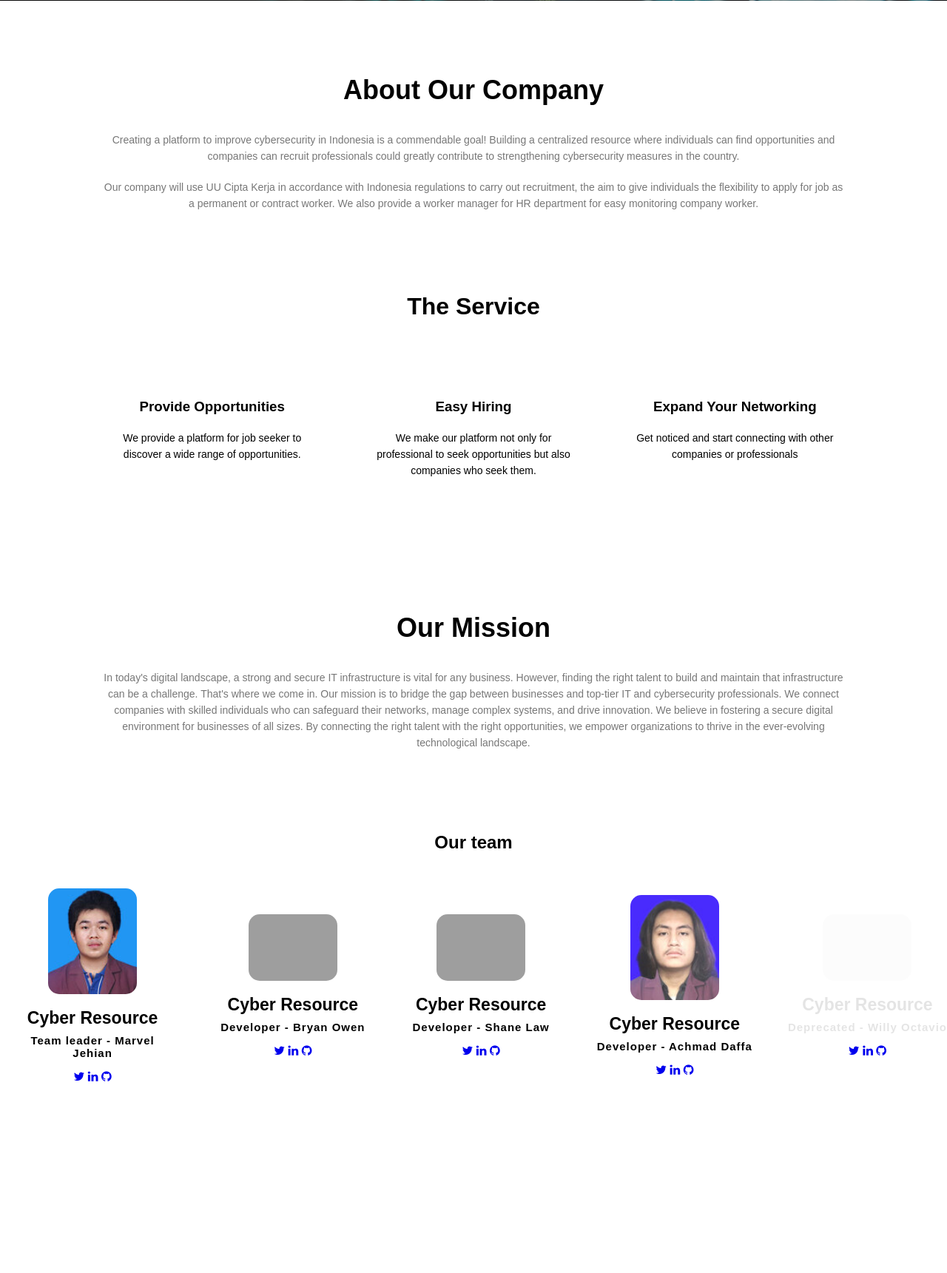
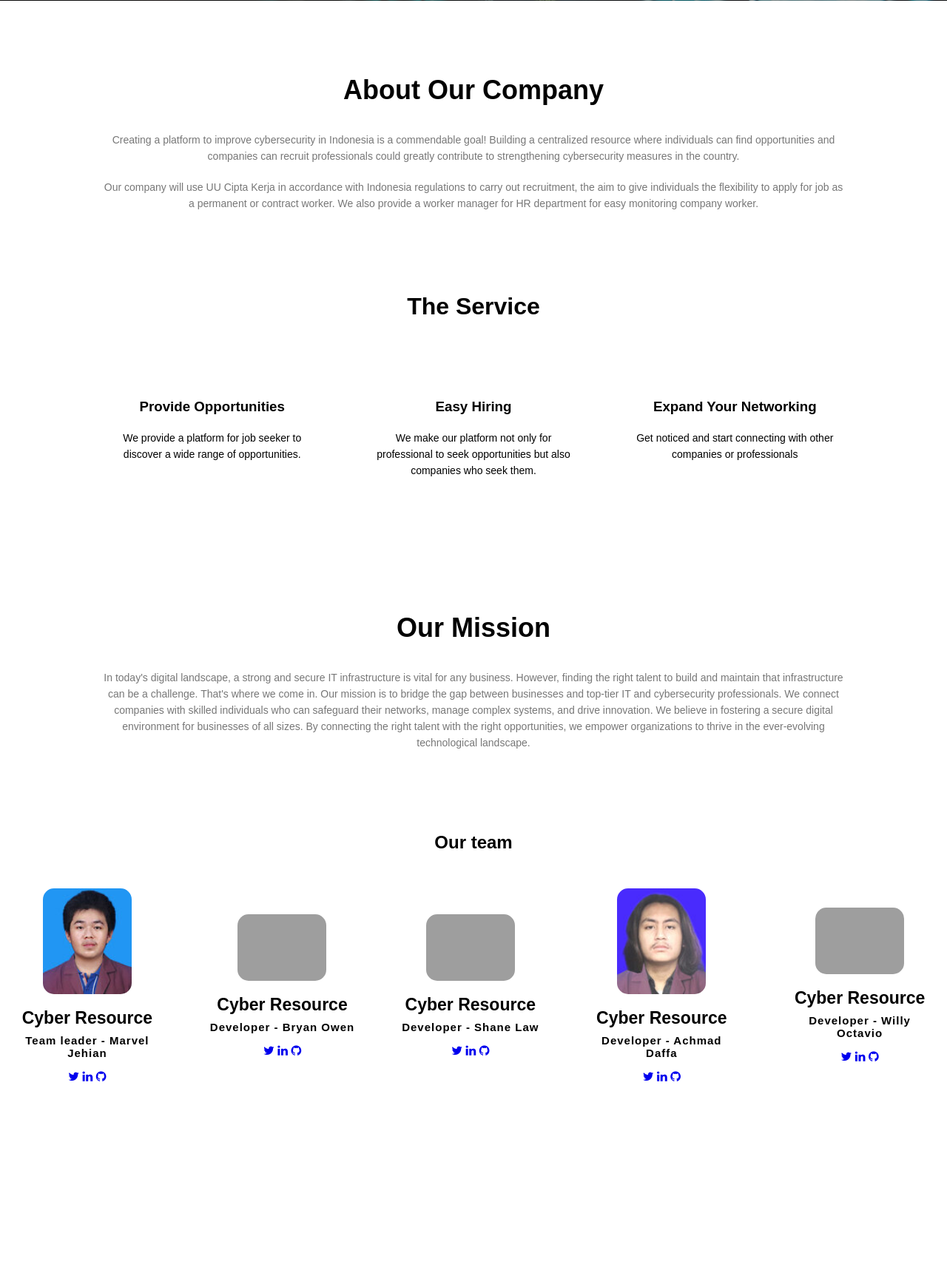
Before and after one commit to thinkabtwen/SecProg, a PHP site: page /main/html/MainHomePage.html in a window 1280 px wide. Shown: the part 799-2520 px from the top of the page at 74% size. Run offline with PHP 8.4, Linux system fonts and the light colour scheme; grey boxes are pictures that could not be loaded.

Commit message:
Adding final touches

```diff
--- a/main/css/MainHomePageStyle.css
+++ b/main/css/MainHomePageStyle.css
@@ -288,29 +288,6 @@ nav .fa{
     letter-spacing: 1px;
 }
 
-.team-box-2 img{
-    width: 120px;
-    height: auto;
-    border-radius: 15px;
-    margin-bottom: 15px;
-    opacity: 0.02;
-}
-
-.team-box-2 h3{
-    font-size: 23px;
-    font-weight: 600;
-    margin-bottom: 8px;
-    opacity: 0.1;
-}
-
-.team-box-2 h5{
-    font-size: 15px;
-    font-weight: 600;
-    margin-bottom: 15px;
-    letter-spacing: 1px;
-    opacity: 0.1;
-}
-
 footer {
   text-align: center;
   padding: 30px;
--- a/main/html/MainHomePage.html
+++ b/main/html/MainHomePage.html
@@ -110,7 +110,7 @@
             </div>
 
             <div class="team-box">
-                <img src="../../Image/daffa.jpg" alt="shane">
+                <img src="../../Image/daffa.jpg" alt="daffa">
                 <h3>Cyber Resource</h3>
                 <h5>Developer - Achmad Daffa</h5>
                 <div class="team-icon">
@@ -120,10 +120,10 @@
                 </div>
             </div>
 
-            <div class="team-box-2">
-                <img src="../../Image/willi-deprecated.jpg" alt="shane">
+            <div class="team-box">
+                <img src="../../Image/willi.jpg" alt="willi">
                 <h3>Cyber Resource</h3>
-                <h5>Deprecated - Willy Octavio</h5>
+                <h5>Developer - Willy Octavio</h5>
                 <div class="team-icon">
                     <a href="#"><i class="fa fa-twitter" aria-hidden="true"></i></a>
                     <a href="#"><i class="fa fa-linkedin" aria-hidden="true"></i></a>
```
